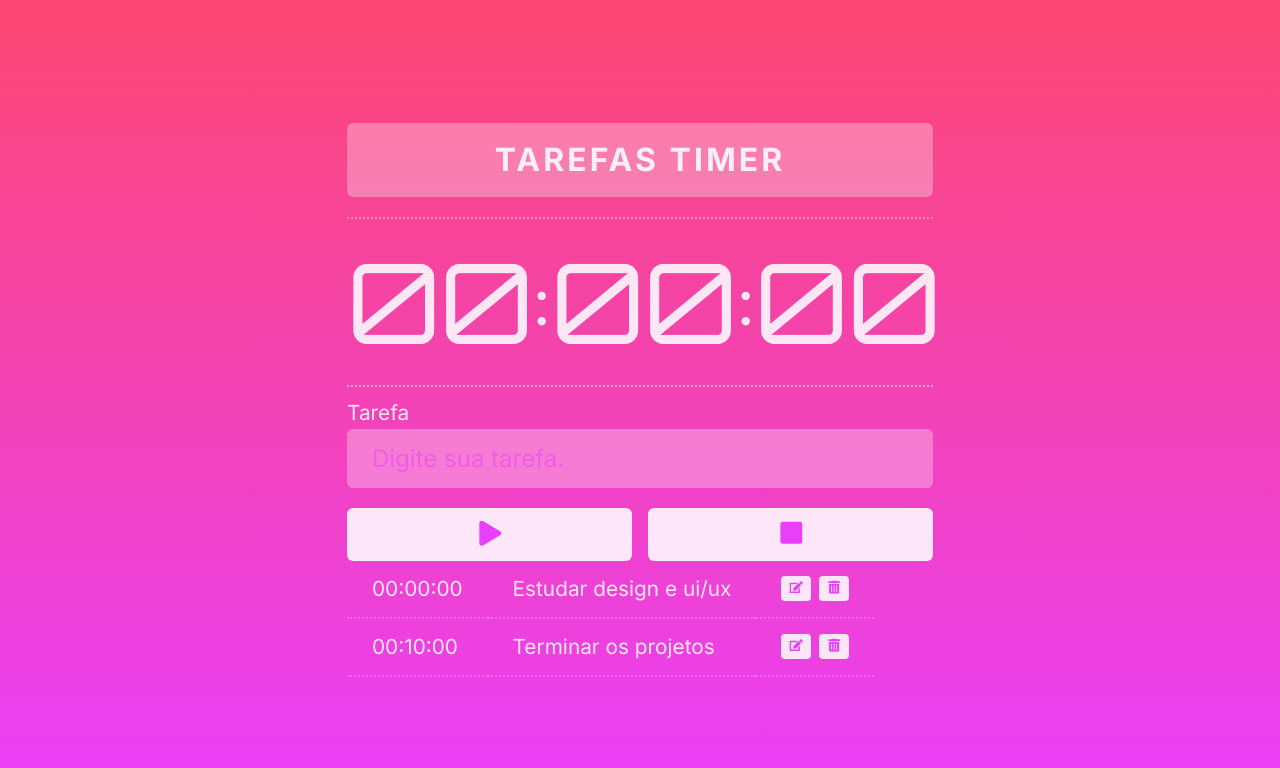
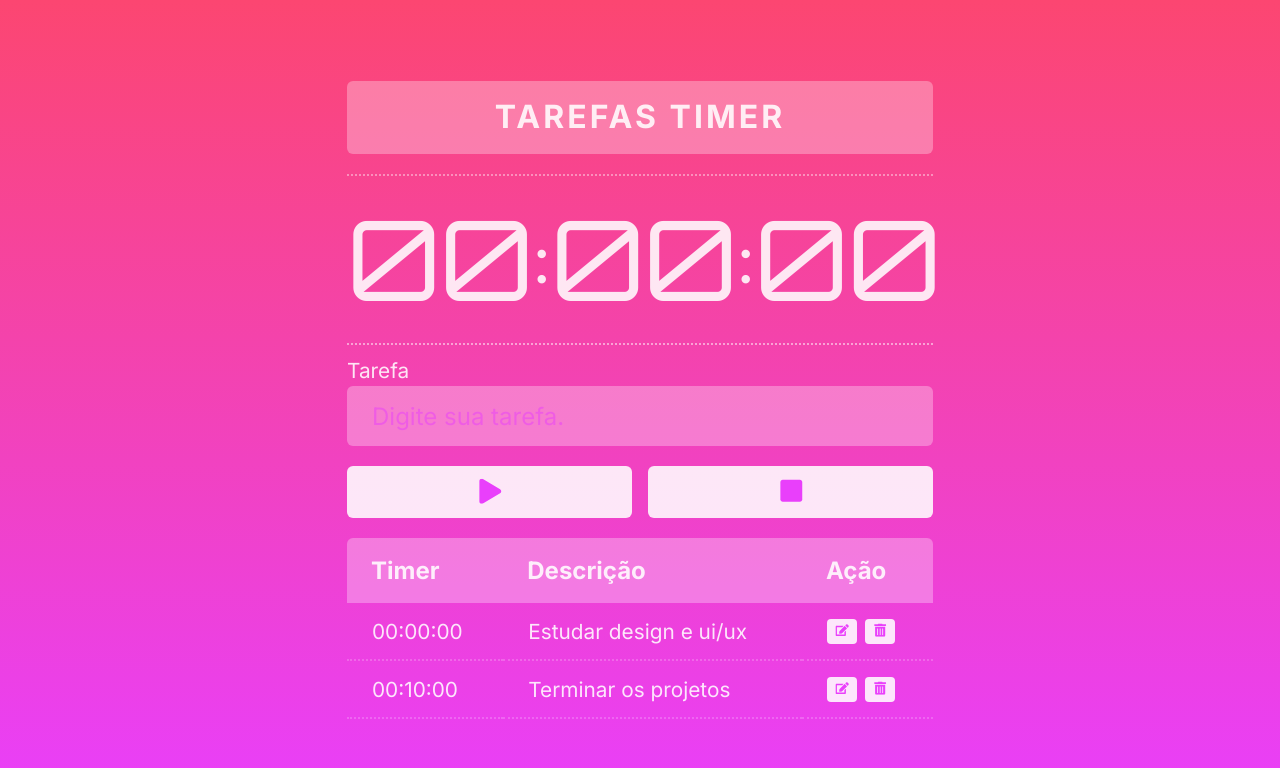
Before and after one commit to igords-goncalves/todowatch, a React (Vite) app: page / in a window 1280 px wide. Shown: the top 768 px of the page. Built offline with nearby package versions, Linux system fonts and the light colour scheme.

Commit message:
feat: adjustment in table and text

```diff
--- a/src/components/List/index.tsx
+++ b/src/components/List/index.tsx
@@ -14,13 +14,21 @@ export const List: React.FC = () => {
   ];
 
   return (
-    <div className={styles['c-list']}>
-      <ul className={styles['c-list__list']}>
-        {/* TODO: Use a table instead a list */}
+    <div className={styles['c-table']}>
+      <table className={styles['c-table__list']}>
+        <thead className={styles['c-table__head']}>
+          <tr>
+            <th>
+              <span lang="en">Timer</span>
+            </th>
+            <th>Descrição</th>
+            <th>Ação</th>
+          </tr>
+        </thead>
         {tasks.map((item, index) => (
           <Tasks key={index} {...item} />
         ))}
-      </ul>
+      </table>
     </div>
   );
 };
```
